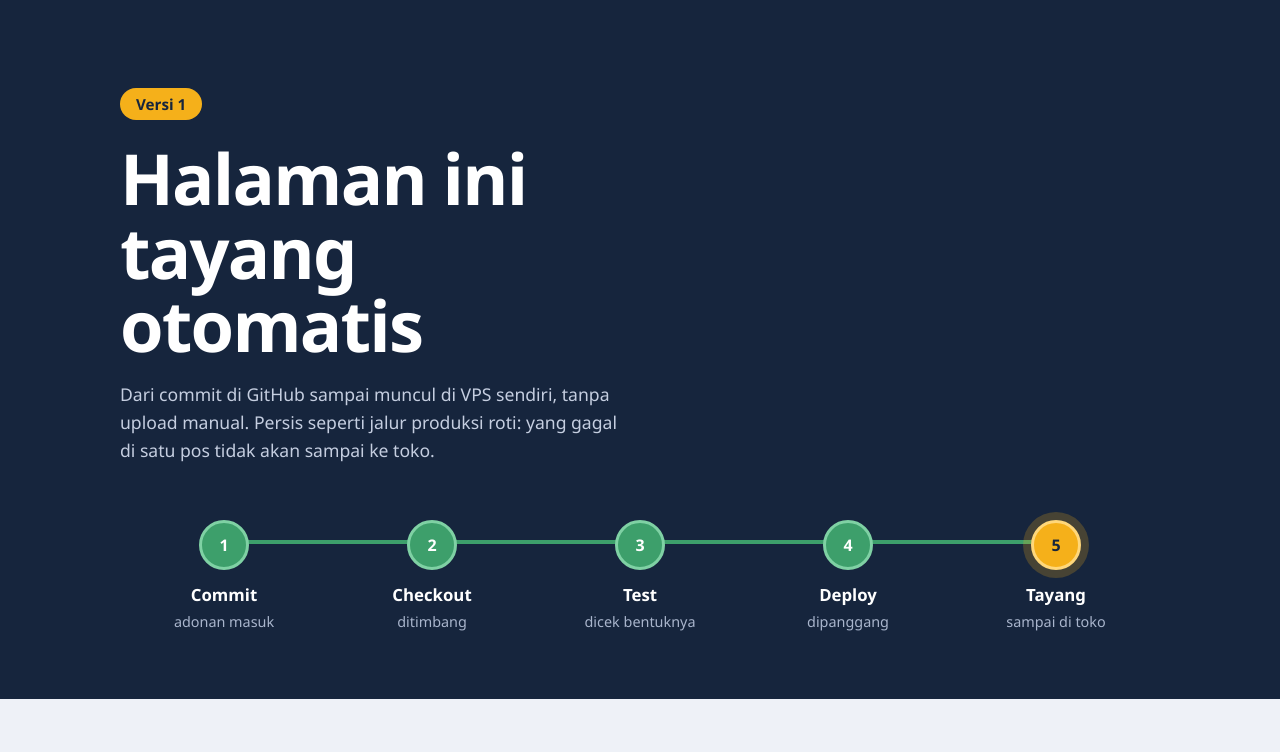
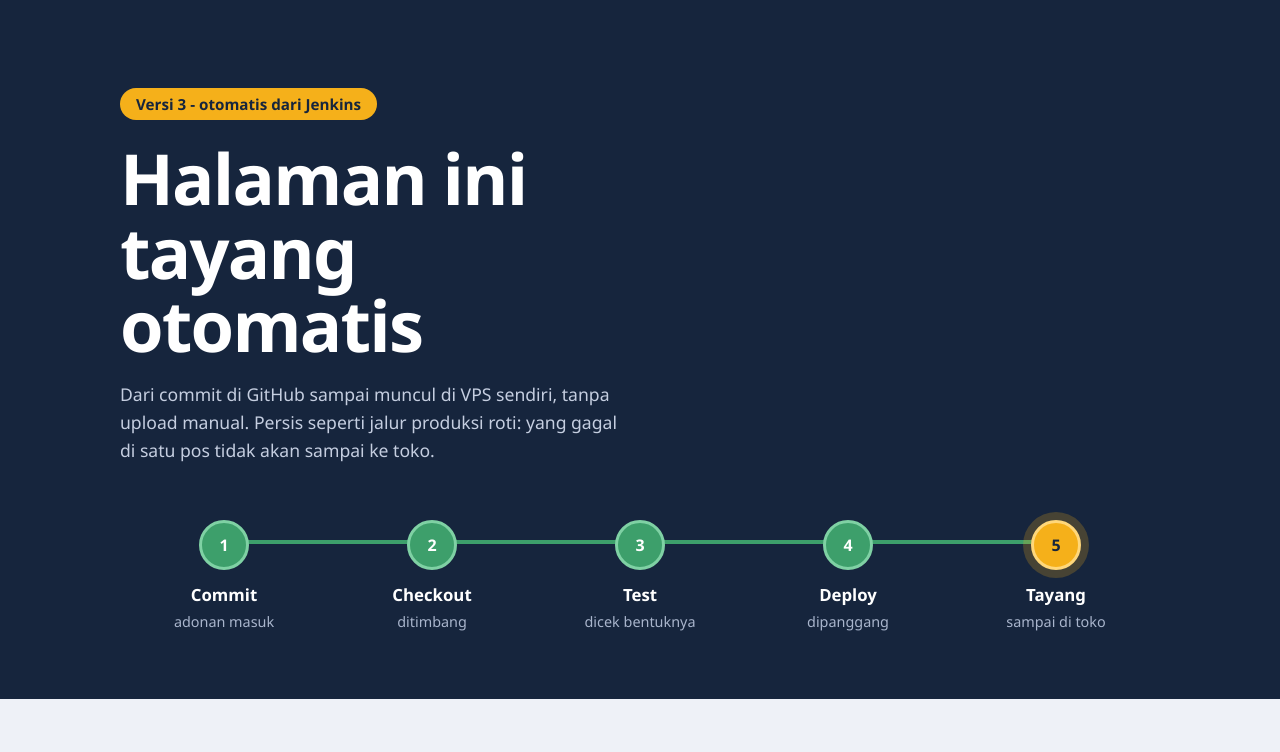
Before and after one commit to Gilaaangg/latihan-cicd, a plain HTML site: page public/index.html in a window 1280 px wide. Shown: the top 752 px of the page. Drawn offline with Linux system fonts and the light colour scheme.

Commit message:
Update version text in index.html

```diff
--- a/public/index.html
+++ b/public/index.html
@@ -65,7 +65,7 @@ code{background:#dfe5f1;padding:1px 7px;border-radius:5px;font-family:Consolas,"
 
 <header class="hero">
   <div class="wrap">
-    <span class="versi">Versi 1</span>
+    <span class="versi">Versi 3 - otomatis dari Jenkins</span>
     <h1>Halaman ini tayang otomatis</h1>
     <p class="lead">Dari commit di GitHub sampai muncul di VPS sendiri, tanpa upload manual. Persis seperti jalur produksi roti: yang gagal di satu pos tidak akan sampai ke toko.</p>
 
```
